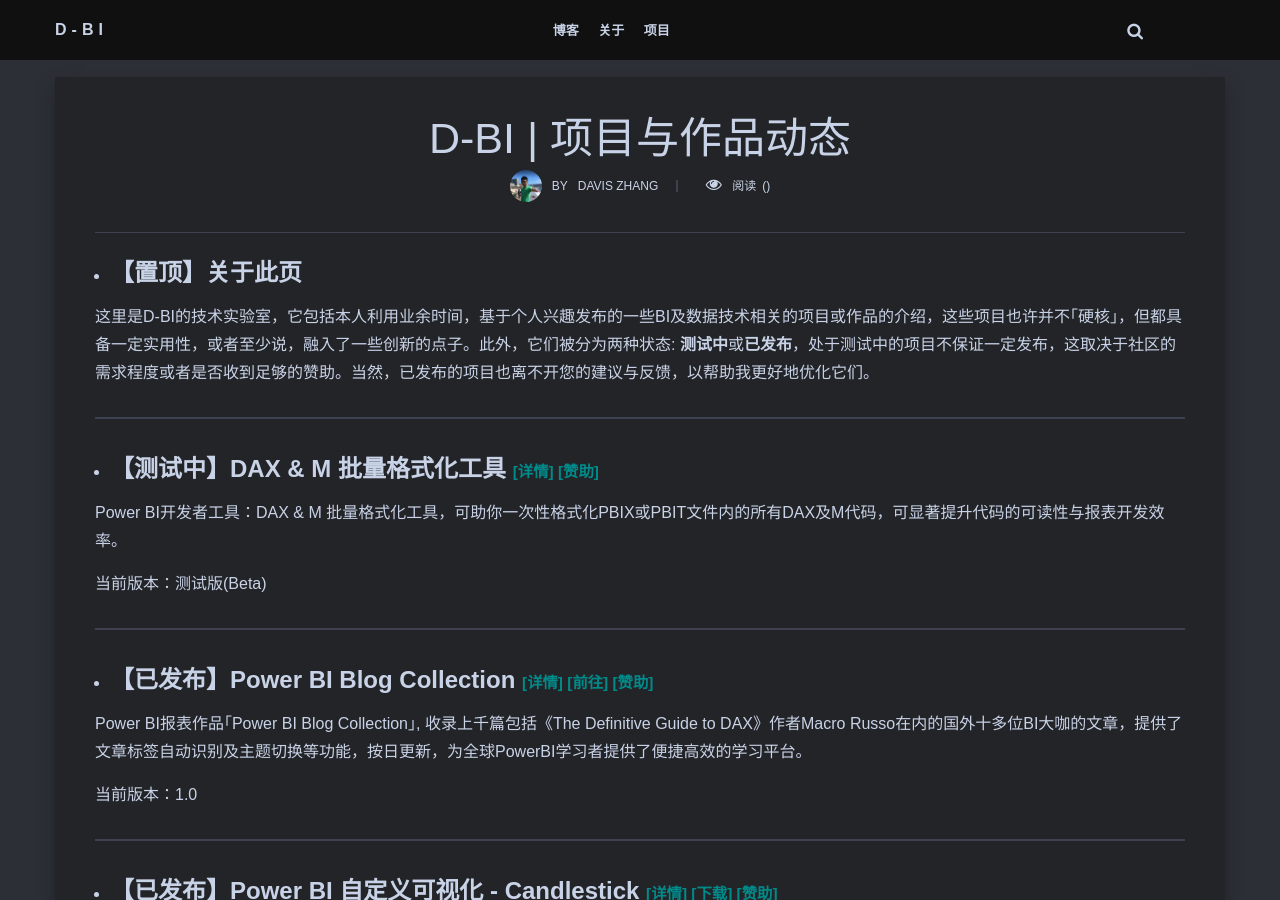
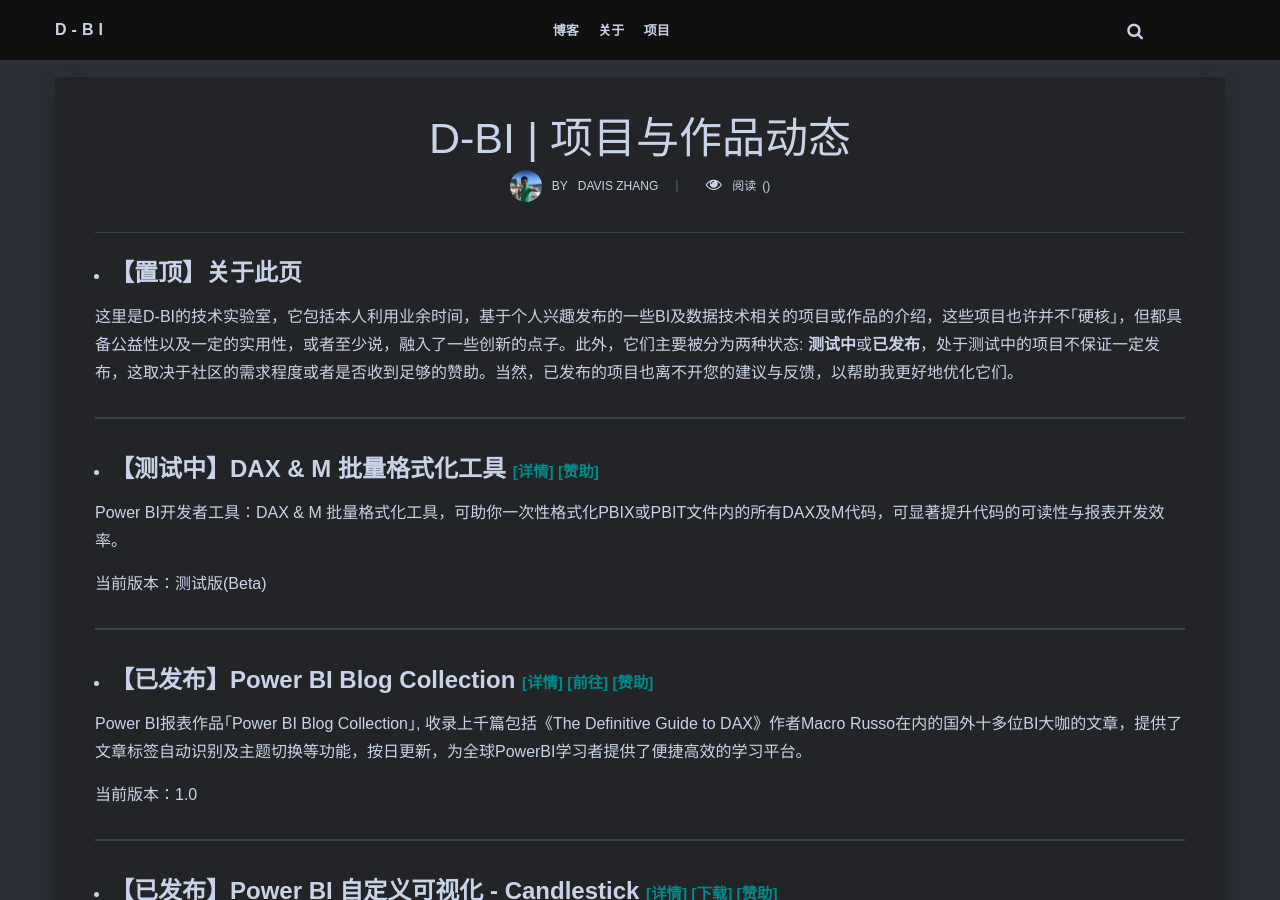
Before and after one commit to D-BI-TECH/D-BI-TECH.github.io, a Jekyll site: the page built from _pages/project.md, in a window 1280 px wide and 900 px high. Built offline with Jekyll 4.4.1, drawn with Linux system fonts in a browser that asks for light colours; nearby versions of some CDN libraries; comment, search, counter and statistics services are not loaded.

Commit message:
Update project.md

```diff
--- a/_pages/project.md
+++ b/_pages/project.md
@@ -9,7 +9,7 @@
 
 - ### 【置顶】关于此页
 
-这里是D-BI的技术实验室，它包括本人利用业余时间，基于个人兴趣发布的一些BI及数据技术相关的项目或作品的介绍，这些项目也许并不｢硬核｣，但都具备一定实用性，或者至少说，融入了一些创新的点子。此外，它们被分为两种状态: **测试中**或**已发布**，处于测试中的项目不保证一定发布，这取决于社区的需求程度或者是否收到足够的赞助。当然，已发布的项目也离不开您的建议与反馈，以帮助我更好地优化它们。
+这里是D-BI的技术实验室，它包括本人利用业余时间，基于个人兴趣发布的一些BI及数据技术相关的项目或作品的介绍，这些项目也许并不｢硬核｣，但都具备公益性以及一定的实用性，或者至少说，融入了一些创新的点子。此外，它们主要被分为两种状态: **测试中**或**已发布**，处于测试中的项目不保证一定发布，这取决于社区的需求程度或者是否收到足够的赞助。当然，已发布的项目也离不开您的建议与反馈，以帮助我更好地优化它们。
 
 ---------------------
 
```
